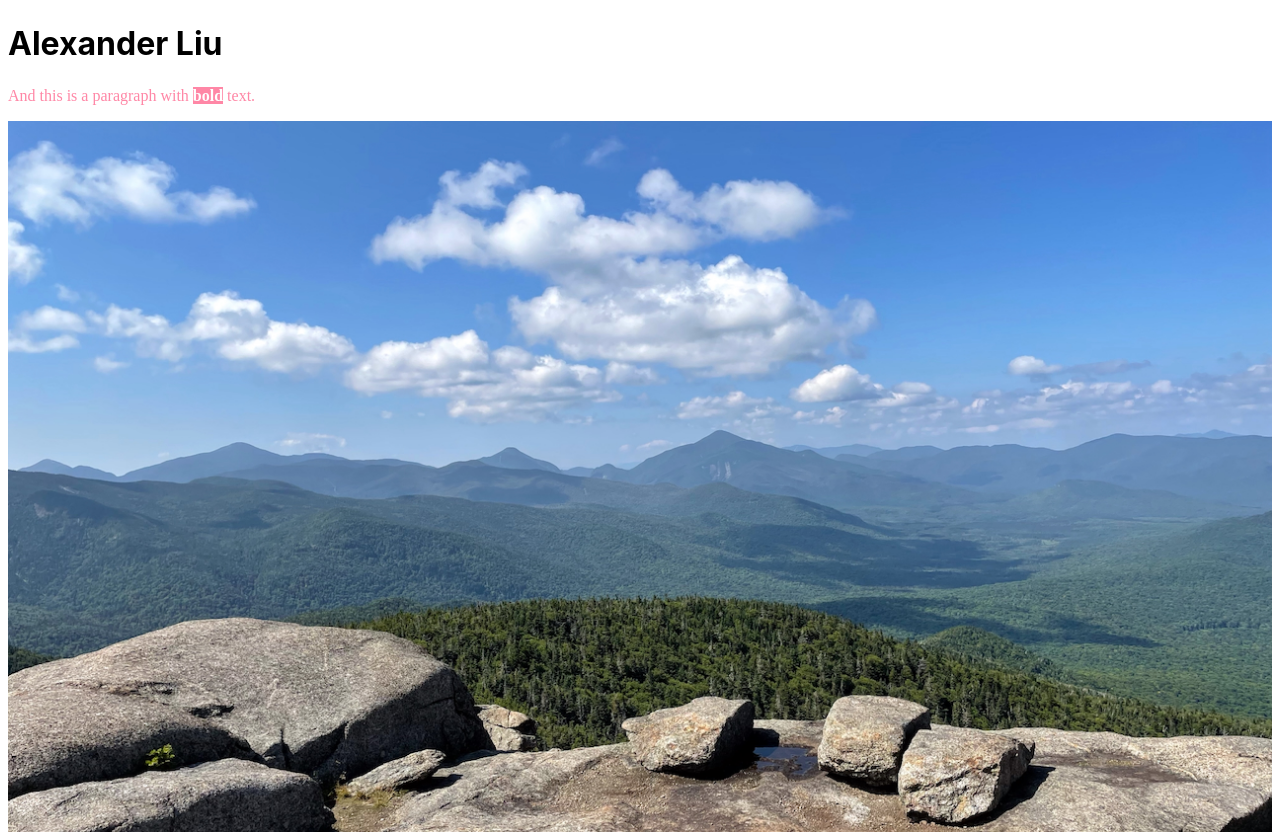
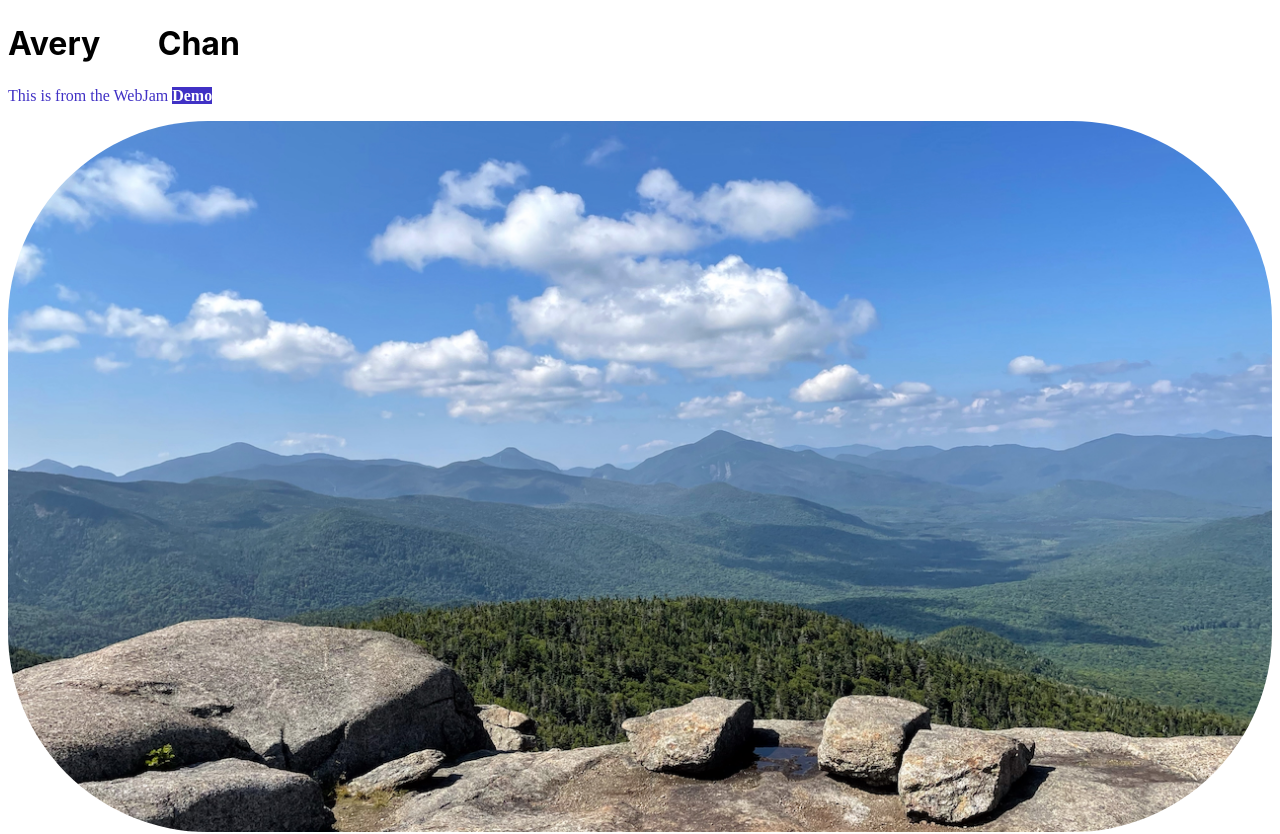
Before and after one commit to yeguhbadha/webjam-2024-demo, a website: page index.html in a window 1280 px wide. Shown: the top 834 px of the page. Drawn offline with Linux system fonts and the light colour scheme; grey boxes are pictures that could not be loaded.

Commit message:
website changes

```diff
--- a/index.html
+++ b/index.html
@@ -2,14 +2,12 @@
 <html lang="en-US">
   <head>
     <meta charset="utf-8" />
-    <title>NetWiCS 2024</title>
+    <title>Webjam 2024</title>
     <link rel="stylesheet" href="./styles.css" />
   </head>
   <body>
-    <h1>Alexander Liu</h1>
-    <p class="bold-paragraph">
-      And this is a paragraph with <b id="bold">bold</b> text.
-    </p>
+    <h1>Avery Chan</h1>
+    <p class="bold-paragraph">This is from the WebJam <b id="bold">Demo</b></p>
     <img
       src="./photos/cascade-mountain.jpeg"
       alt="view from the top of the cascade mountain peak"
@@ -19,6 +17,7 @@
       alt="a new area in dallas fort worth airport"
     />
     <img
+      id="waterfall"
       src="./photos/niagara-falls.jpeg"
       alt="the canadian side of niagara falls"
     />
--- a/package.json
+++ b/package.json
@@ -1,6 +1,6 @@
 {
   "dependencies": {
-    "serve": "^14.2.1"
+    "serve": "^14.2.4"
   },
   "scripts": {
     "serve": "serve"
--- a/styles.css
+++ b/styles.css
@@ -1,30 +1,27 @@
 h1 {
-  font-family:
-    -apple-system,
-    BlinkMacSystemFont,
-    avenir next,
-    avenir,
-    segoe ui,
-    helvetica neue,
-    helvetica,
-    Cantarell,
-    Ubuntu,
-    roboto,
-    noto,
-    arial,
+  font-family: -apple-system, BlinkMacSystemFont, avenir next, avenir, segoe ui,
+    helvetica neue, helvetica, Cantarell, Ubuntu, roboto, noto, arial,
     sans-serif;
   margin: 24px 0;
+  word-spacing: 50px;
 }
 
 .bold-paragraph {
-  color: #ff87a6;
+  color: #4031c5;
 }
 
 #bold {
-  background-color: #ff87a6;
+  background-color: #4031c5;
   color: white;
 }
 
 img {
   width: 100%;
+  margin-bottom: 100px;
+  border-radius: 200px;
 }
+
+#waterfall {
+  width: 100%;
+  border-radius: 80px;
+}
```
Also changed, not shown: .codesandbox/tasks.json, 1 other file.
